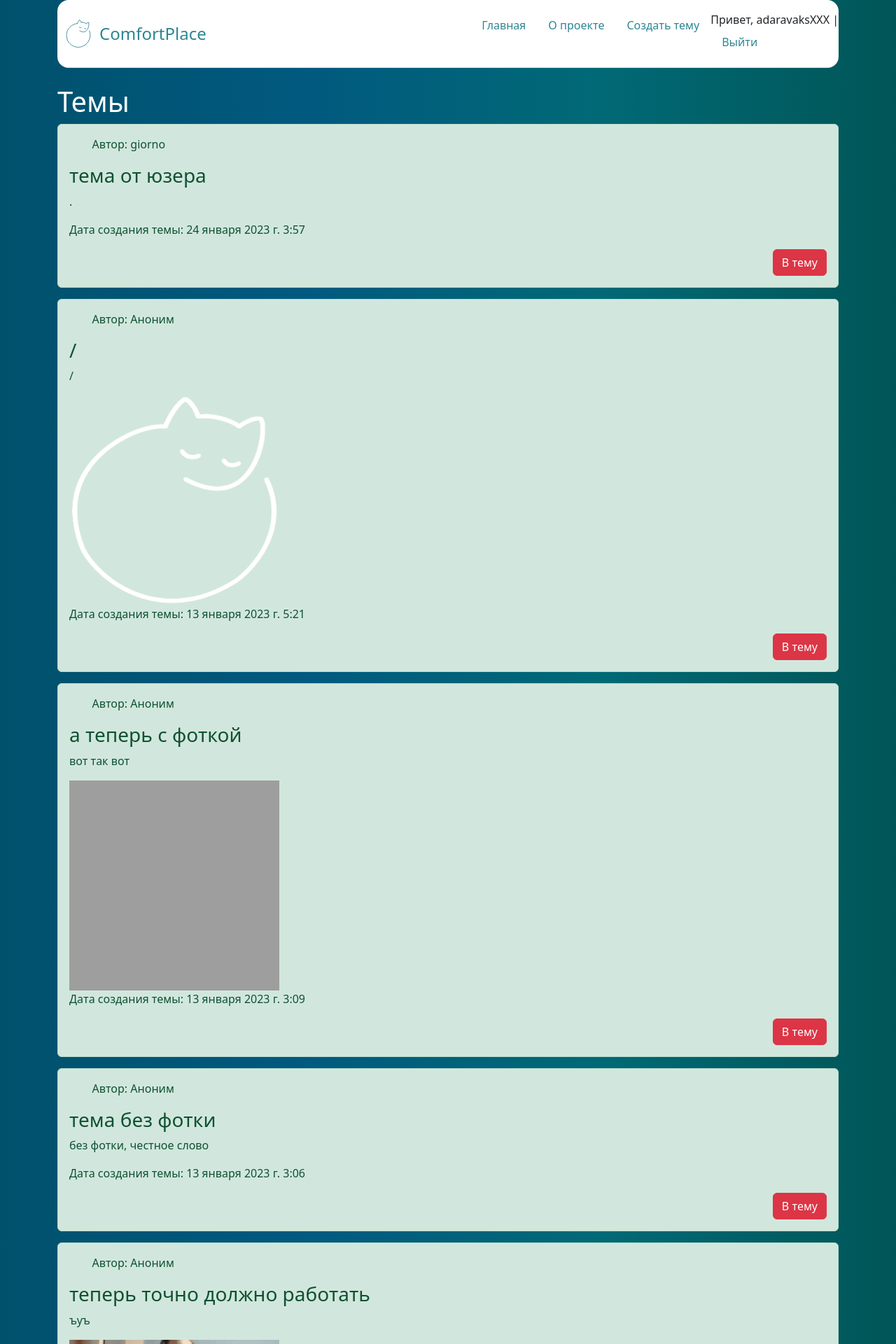
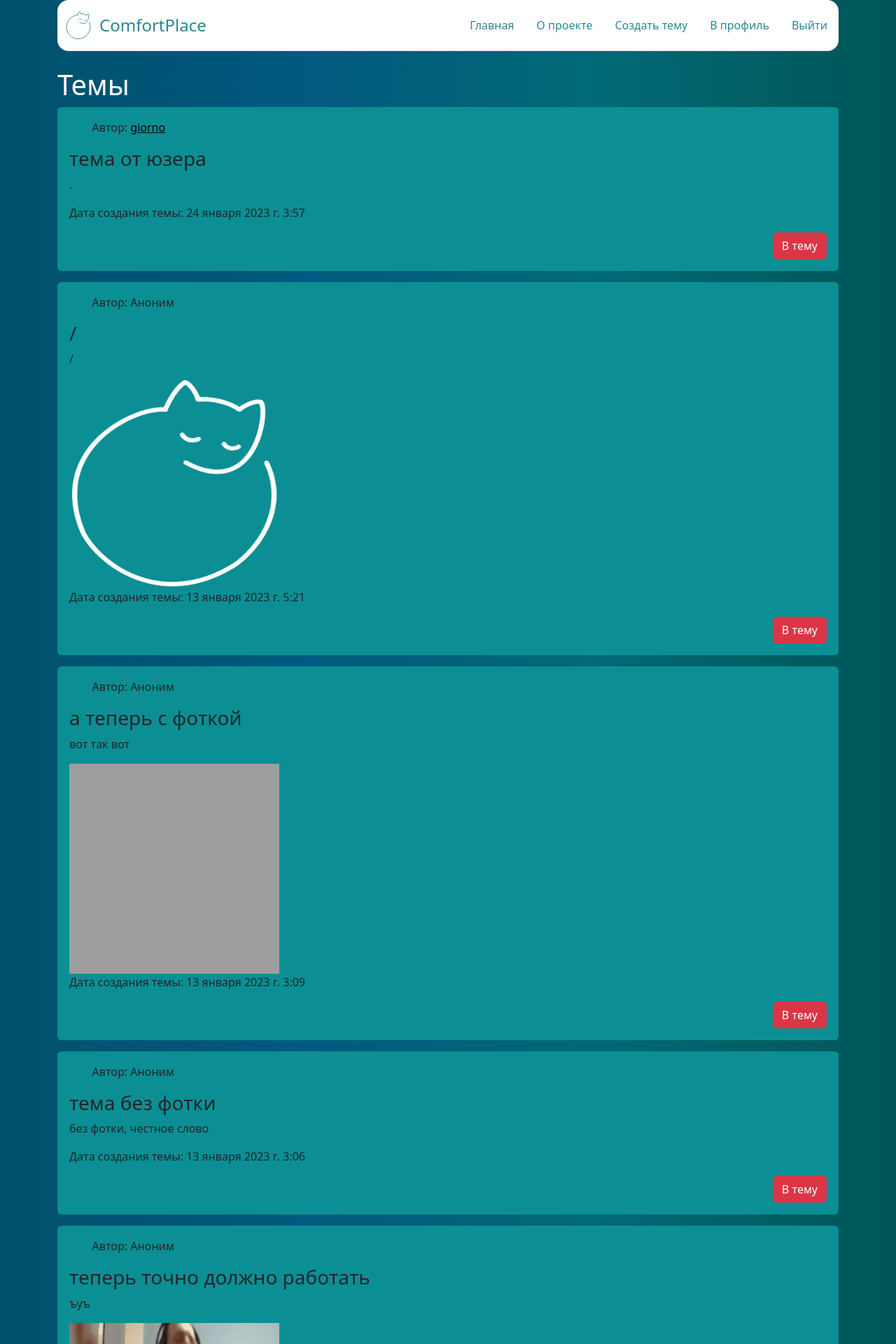
Before and after one commit to adaravaks/mywebforum, a Django app: page /main in a window 1280 px wide. Shown: the top 1920 px of the page at 70% size. Run offline with Django 4.2, Linux system fonts and the light colour scheme; a user stored in the database is signed in; data comes from the database, SQL or seed files in the repository; both versions use the stored data as it was after the commit; grey boxes are pictures that could not be loaded.

Commit message:
added a page for users' profiles

```diff
--- a/Webforum/main/models.py
+++ b/Webforum/main/models.py
@@ -1,7 +1,7 @@
 from django.db import models
 from django.db.models import SET_NULL, PROTECT, CASCADE
 from django.urls import reverse
-from django.contrib.auth.models import User
+from django.contrib.auth.models import User  # This is NOT unused import. Do not delete this
 
 
 class Post(models.Model):
@@ -11,7 +11,7 @@ class Post(models.Model):
     create_time = models.DateTimeField(auto_now_add=True)
     update_time = models.DateTimeField(auto_now=True)
     parent_theme = models.ForeignKey('Theme', on_delete=CASCADE, blank=True)
-    author = models.ForeignKey('auth.User', to_field='username', on_delete=PROTECT, null=True)  # TODO: Once authorisation is created, uncomment this and make sure it works
+    author = models.ForeignKey('auth.User', to_field='username', on_delete=PROTECT, null=True)
 
     def __str__(self):
         return self.theme
@@ -21,7 +21,7 @@ class Post(models.Model):
         verbose_name_plural = 'Посты'
 
     def get_absolute_url(self):
-        return reverse('theme', kwargs={'theme_id': self.pk})
+        return reverse('post', kwargs={'post_id': self.pk})
 
 
 class Theme(models.Model):
@@ -30,7 +30,7 @@ class Theme(models.Model):
     text = models.TextField(max_length=500)
     time_create = models.DateTimeField(auto_now_add=True)
     time_update = models.DateTimeField(auto_now=True)
-    author = models.ForeignKey('auth.User', to_field='username', on_delete=PROTECT, null=True)  # TODO: Once authorisation is created, uncomment this and make sure it works
+    author = models.ForeignKey('auth.User', to_field='username', on_delete=PROTECT, null=True)
 
     def __str__(self):
         return self.header
--- a/Webforum/main/static/main/css/styles.css
+++ b/Webforum/main/static/main/css/styles.css
@@ -1,6 +1,10 @@
 body {
     background: linear-gradient(to right, rgb(0, 81, 108), rgb(1, 89, 127), rgb(1, 105, 118), rgb(0, 86, 87));
     background-size: 100%;
+}
+
+.main-website-color {
+    color: rgb(45, 134, 147);
 }
 
 .f-size-90 {
@@ -22,3 +26,7 @@ body {
 .ml-12percents {
     margin-left: 12%;
 }
+
+.theme-display {
+    background-color: #0b8f94;
+}
--- a/Webforum/main/templates/main/base.html
+++ b/Webforum/main/templates/main/base.html
@@ -41,7 +41,8 @@
             </li>
             {% if request.user.is_authenticated %}
             <li class="nav-item"><a href="{% url 'new-theme' %}" style="color: #2D8693;" class="nav-link">Создать тему</a></li>
-            <li class="nav-item order-last">Привет, {{ user.username }} | <a href="{% url '/accounts/logout' %}" style="color: #2D8693;" class="nav-link">Выйти</a></li>
+            <li class="nav-item order-last"><a href="{% url '/accounts/profile' request.user.username %}" style="color: #2D8693;" class="nav-link">В профиль</a></li>
+            <li class="nav-item order-last"><a href="{% url '/accounts/logout' %}" style="color: #2D8693;" class="nav-link">Выйти</a></li>
             {% else %}
                 <li class="nav-item"><a href="{% url '/accounts/login' %}" style="color: #2D8693;" class="nav-link">Войти</a></li>
                 <li class="nav-item"><a href="{% url '/accounts/register' %}" style="color: #2D8693;" class="nav-link">Зарегистрироваться</a></li>
--- a/Webforum/main/templates/main/index.html
+++ b/Webforum/main/templates/main/index.html
@@ -2,6 +2,10 @@
 
 {% block title %}
 {{ title }}
+{% endblock %}
+
+{% block user_id %}
+{{ user.pk }}
 {% endblock %}
 
 {% block content %}
@@ -15,9 +19,9 @@
 <h1 class="text-white">Темы</h1>
 {% if themes %}
 {% for theme in themes %}
-<div class="alert-success alert mt-2">
+<div class="mt-2 theme-display alert">
     {% if theme.author_id %}
-        <p style="margin-left: 3%">Автор: {{theme.author_id}}</p>
+        <p style="margin-left: 3%">Автор: <a href="{% url '/accounts/profile' theme.author_id %}" class="text-black">{{theme.author_id}}</a></p>
     {% else %}
         <p style="margin-left: 3%">Автор: Аноним</p>
     {% endif %}
--- a/Webforum/main/templates/main/theme.html
+++ b/Webforum/main/templates/main/theme.html
@@ -8,11 +8,11 @@
 <h1 class="text-white">Тема и ответы к ней</h1>
 {% if main_theme %}
 <div class="alert-success alert mt-2">
-    <p style="margin-left: 3%">Автор: {{main_theme.author_id}}</p>
+    <p style="margin-left: 3%">Автор: {% if main_theme.author_id %} <a href="{% url '/accounts/profile' main_theme.author_id %}" class="main-website-color">{{main_theme.author_id}}</a> {% else %} Аноним {% endif %}</p>
     <h3>{{ main_theme.header }}</h3>
     <p>{{ main_theme.text }}</p>
     {% if main_theme.media %}
-        <img src="{{ main_theme.media.url }}" alt="Медиа-вложение темы" width="300" height="300">
+        <img src="{{ main_theme.media.url }}" alt="Медиа-вложение темы" width="300" height="300">   <!-- TODO: Make images more flexible -->
     {% endif %}
     <p>Дата создания темы: {{ main_theme.time_create }}</p>
 </div>
@@ -20,7 +20,7 @@
 {% if posts_related %}
 {% for post in posts_related %}
 <div class="alert-warning alert mt-2">
-    <p style="margin-left: 3%">Автор: {{post.author_id}}</p>
+    <p style="margin-left: 3%">Автор: {% if post.author_id %} <a href="{% url '/accounts/profile' main_theme.author_id %}" class="main-website-color">{{post.author_id}}</a> {% else %} Аноним {% endif %}</p>
     <h3>{{ post.theme }}</h3>
     <p>{{ post.text }}</p>
     {% if post.post_picture %}
--- a/Webforum/main/urls.py
+++ b/Webforum/main/urls.py
@@ -10,6 +10,7 @@ urlpatterns = [
     path('accounts/register', views.RegisterUser.as_view(), name='/accounts/register'),
     path('accounts/login', views.LoginUser.as_view(), name='/accounts/login'),
     path('accounts/logout', views.logout_user, name='/accounts/logout'),
+    path('accounts/profile/<slug:username>', views.profile, name='/accounts/profile'),
     path('captcha/', include('captcha.urls')),
     path('__debug__/', include('debug_toolbar.urls')),
     path('activate/<uidb64>/<token>', views.activate, name='activate')
--- a/Webforum/main/views.py
+++ b/Webforum/main/views.py
@@ -1,4 +1,4 @@
-from django.contrib.auth import logout, login, get_user_model
+from django.contrib.auth import logout, login, get_user_model, get_user
 from django.contrib.auth.views import LoginView
 from django.shortcuts import render, redirect
 from django.urls import reverse_lazy
@@ -27,6 +27,7 @@ def index(request):
     themes = Theme.objects.order_by('-id')
     context = {'title': 'Главная страница', 'themes': themes}
     return render(request, 'main/index.html', context)
+
 
 def about(request):
     return render(request, 'main/about-us.html')
@@ -147,3 +148,11 @@ class LoginUser(DataMixin, LoginView):
 def logout_user(request):
     logout(request)
     return redirect('index')
+
+
+def profile(request, username):
+    wanted_user = User.objects.get(username=username)
+    context = {}
+    if request.user.is_authenticated:
+        context['user'] = wanted_user
+    return render(request, 'main/profile.html', context)
```
Also changed, not shown: Webforum/main/templates/main/profile.html (added, +9 -0 lines), Webforum/db.sqlite3, Webforum/main/static/main/media/communication_pictures/posts/2023/02/18/c0b0340b1a8c8de202b8508c2eb7ed9c.jpg (added).
